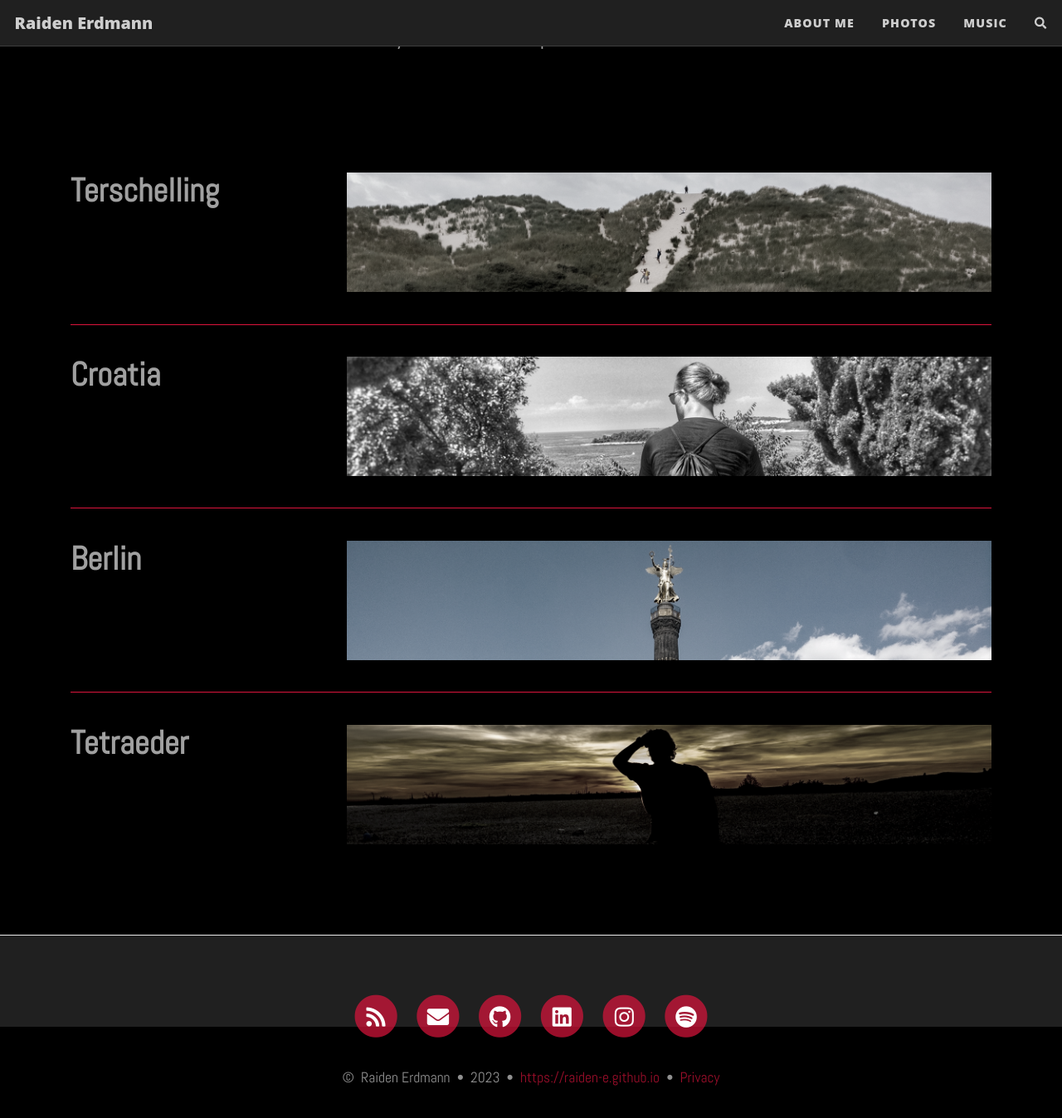
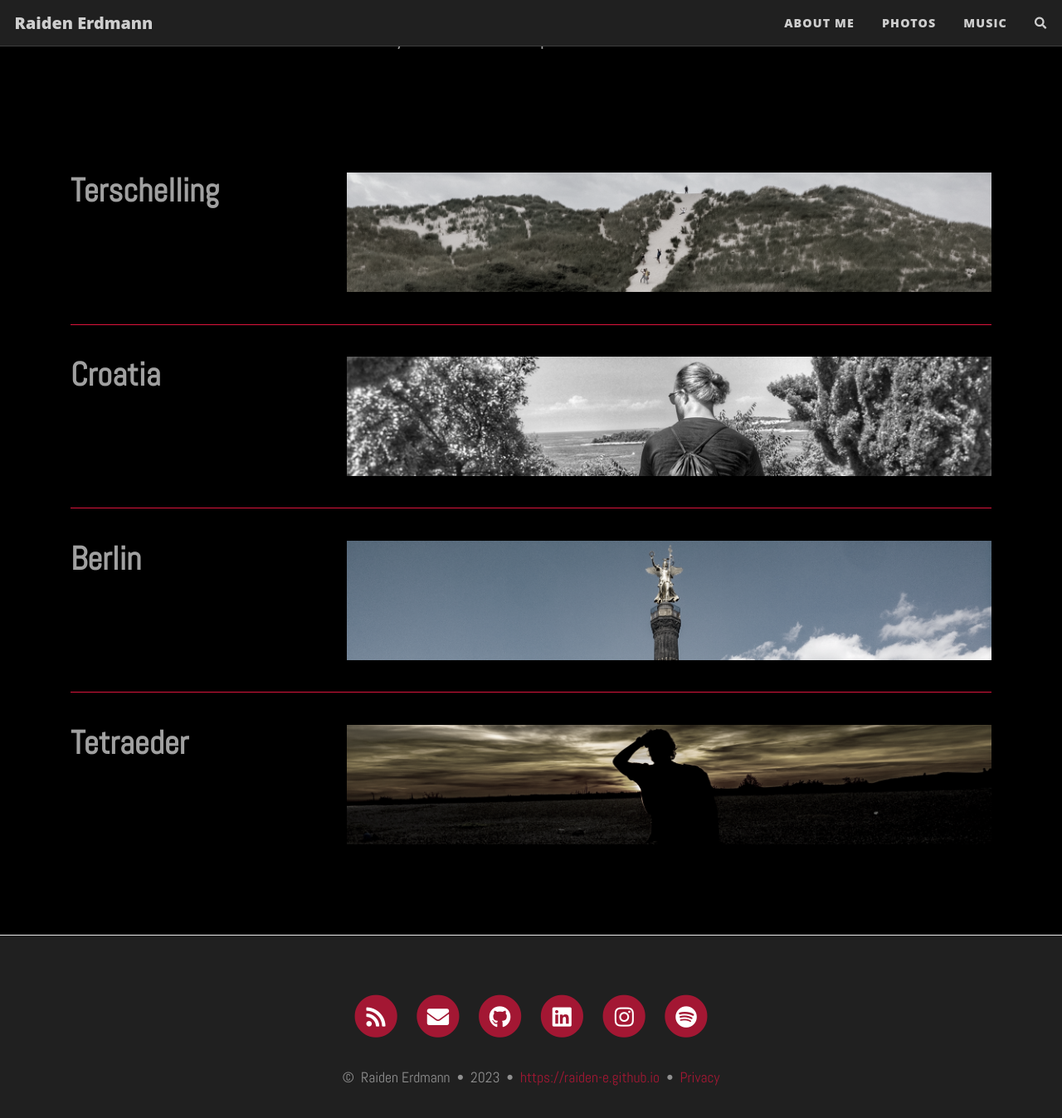
Before and after one commit to raiden-e/raiden-e.github.io_old, a Jekyll site: the page built from index.html, in a window 1280 px wide and 1400 px high, scrolled down 252 px. Shown: the top 1348 px of the window at 83% size. Built offline with Jekyll 4.4.1, drawn with Linux system fonts in a browser that asks for light colours; nearby versions of some CDN libraries; the list of posts is cut into pages by our own code; comment, search, counter and statistics services are not loaded.

Commit message:
fix: broken footer

```diff
--- a/_sass/raiden/_footer.scss
+++ b/_sass/raiden/_footer.scss
@@ -1,10 +1,10 @@
 $text: #a0a0a0;
 $fonts: "Abel", "Source Sans Pro", Helvetica, Arial, sans-serif;
-@media (min-width: 1200px) {
-  footer {
-    height: 6rem;
-  }
-}
+// @media (min-width: 1200px) {
+//   footer {
+//     height: 6rem;
+//   }
+// }
 
 footer {
   border-top: 1px solid #eaeaea;
```
